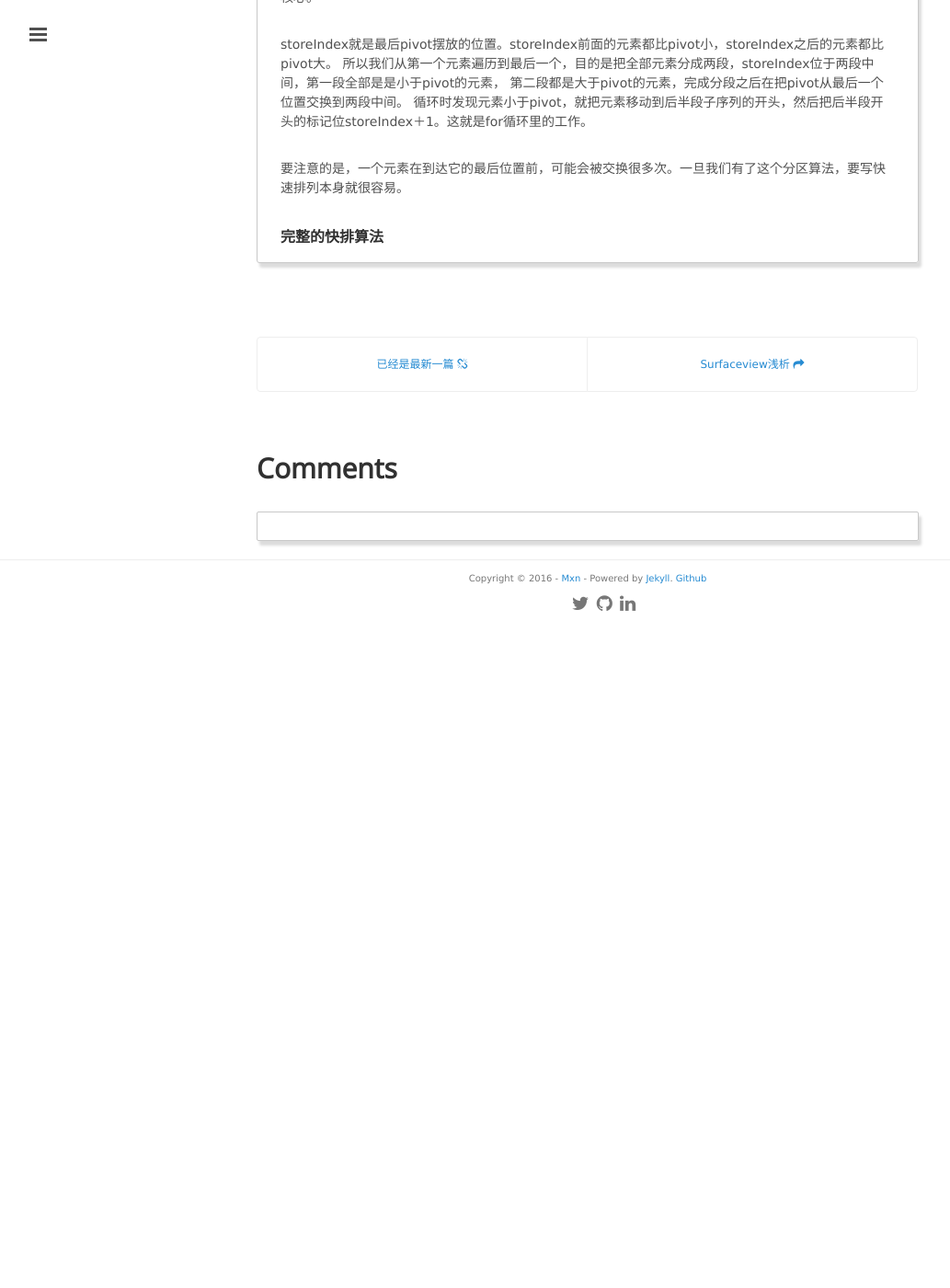
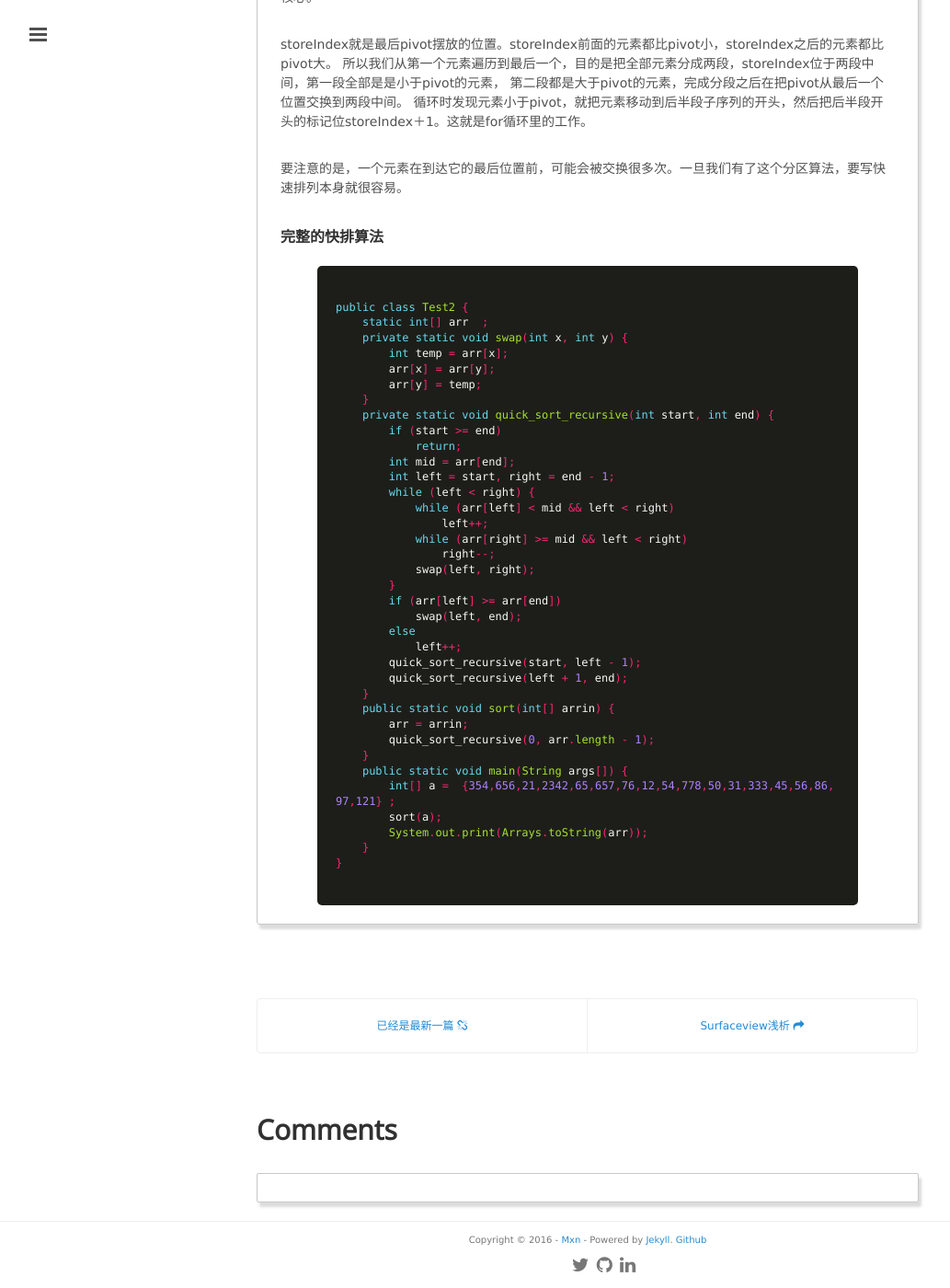
Before and after one commit to mxn21/mxn21.github.io, a Jekyll site: the page built from _posts/2016-4-7-理解快速排序算法.md, in a window 1280 px wide and 1400 px high, scrolled down 1965 px. Shown: the whole window at 92% size, without its empty margins (1-1034 px from the left). Built offline with Jekyll 4.4.1, drawn with Linux system fonts in a browser that asks for light colours; Markdown is read by kramdown in place of the engine named in the settings; comment, search, counter and statistics services are not loaded; before the commit the page ends 2646 px from its top, so only the background shows below that.

Commit message:
24324234

```diff
--- a/_posts/2016-4-7-理解快速排序算法.md
+++ b/_posts/2016-4-7-理解快速排序算法.md
@@ -71,3 +71,42 @@
 要注意的是，一个元素在到达它的最后位置前，可能会被交换很多次。一旦我们有了这个分区算法，要写快速排列本身就很容易。
 
 ### 完整的快排算法
+
+    {% highlight java %}
+public class Test2 {
+    static int[] arr  ;
+    private static void swap(int x, int y) {
+        int temp = arr[x];
+        arr[x] = arr[y];
+        arr[y] = temp;
+    }
+    private static void quick_sort_recursive(int start, int end) {
+        if (start >= end)
+            return;
+        int mid = arr[end];
+        int left = start, right = end - 1;
+        while (left < right) {
+            while (arr[left] < mid && left < right)
+                left++;
+            while (arr[right] >= mid && left < right)
+                right--;
+            swap(left, right);
+        }
+        if (arr[left] >= arr[end])
+            swap(left, end);
+        else
+            left++;
+        quick_sort_recursive(start, left - 1);
+        quick_sort_recursive(left + 1, end);
+    }
+    public static void sort(int[] arrin) {
+        arr = arrin;
+        quick_sort_recursive(0, arr.length - 1);
+    }
+    public static void main(String args[]) {
+        int[] a =  {354,656,21,2342,65,657,76,12,54,778,50,31,333,45,56,86,97,121} ;
+        sort(a);
+        System.out.print(Arrays.toString(arr));
+    }
+}
+   {% endhighlight %}
```
